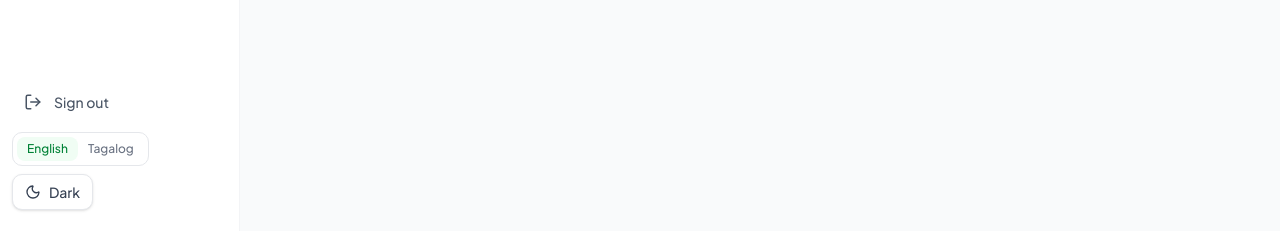
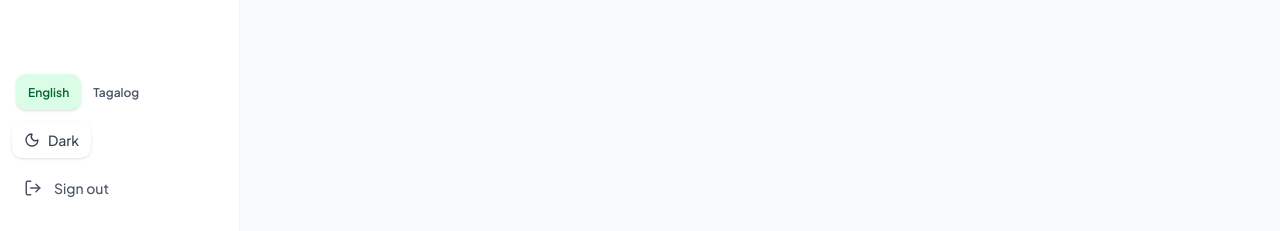
Before and after one commit to angelreinflatchica/SalesSnap-MVP, a Next.js app: page /history in a window 1280 px wide. Shown: the part 566-797 px from the top of the page. Built offline with nearby package versions, Linux system fonts and the light colour scheme; no server answers; the database is empty; sample sign-in values are in the browser's storage.

Commit message:
feat: improve dashboard controls and add groceries category

```diff
--- a/src/components/layout/DashboardLanguageContext.tsx
+++ b/src/components/layout/DashboardLanguageContext.tsx
@@ -69,30 +69,40 @@ export function DashboardLanguageToggle({ compact = false }: DashboardLanguageTo
   const { language, setLanguage } = useDashboardLanguage();
 
   return (
-    <div className="inline-flex rounded-lg border border-gray-200 bg-white p-1 dark:border-zinc-700 dark:bg-zinc-900">
+    <div
+      className={
+        compact
+          ? "inline-flex w-14 flex-col gap-1 rounded-xl bg-white p-1 dark:bg-zinc-900"
+          : "inline-flex items-center rounded-xl bg-white p-1 dark:bg-zinc-900"
+      }
+      role="group"
+      aria-label="Language selector"
+    >
       <button
         type="button"
         onClick={() => setLanguage("en")}
-        className={`rounded-md px-2.5 py-1 text-xs font-medium transition-colors ${
+        className={`${compact ? "w-full px-1 py-1 text-[10px]" : "min-h-[36px] px-3 py-1.5 text-xs"} rounded-lg font-semibold leading-tight transition-colors ${
           language === "en"
-            ? "bg-green-50 text-green-700 dark:bg-green-950/40 dark:text-green-300"
-            : "text-gray-500 hover:text-gray-800 dark:text-zinc-400 dark:hover:text-zinc-100"
+            ? "bg-green-100 text-green-800 shadow-sm dark:bg-green-950/50 dark:text-green-200"
+            : "text-gray-600 hover:bg-gray-100 hover:text-gray-900 dark:text-zinc-300 dark:hover:bg-zinc-800 dark:hover:text-zinc-100"
         }`}
         aria-pressed={language === "en"}
+        aria-label="Switch language to English"
       >
-        {compact ? "EN" : "English"}
+        English
       </button>
       <button
         type="button"
         onClick={() => setLanguage("tl")}
-        className={`rounded-md px-2.5 py-1 text-xs font-medium transition-colors ${
+        className={`${compact ? "w-full px-1 py-1 text-[10px]" : "min-h-[36px] px-3 py-1.5 text-xs"} rounded-lg font-semibold leading-tight transition-colors ${
           language === "tl"
-            ? "bg-green-50 text-green-700 dark:bg-green-950/40 dark:text-green-300"
-            : "text-gray-500 hover:text-gray-800 dark:text-zinc-400 dark:hover:text-zinc-100"
+            ? "bg-green-100 text-green-800 shadow-sm dark:bg-green-950/50 dark:text-green-200"
+            : "text-gray-600 hover:bg-gray-100 hover:text-gray-900 dark:text-zinc-300 dark:hover:bg-zinc-800 dark:hover:text-zinc-100"
         }`}
         aria-pressed={language === "tl"}
+        aria-label="Switch language to Tagalog"
       >
-        {compact ? "TL" : "Tagalog"}
+        Tagalog
       </button>
     </div>
   );
--- a/src/components/layout/Navbar.tsx
+++ b/src/components/layout/Navbar.tsx
@@ -29,21 +29,33 @@ export function Navbar({ businessName, mobileNumber }: NavbarProps) {
       <div className="flex items-center gap-3">
         <DashboardLanguageToggle compact />
         <ThemeToggle compact />
-        <div className="flex h-8 w-8 items-center justify-center rounded-full bg-green-100 dark:bg-green-900/40">
-          <User className="h-4 w-4 text-green-700 dark:text-green-400" />
-        </div>
-        <div className="hidden sm:block">
-          <p className="text-sm font-medium text-gray-900 leading-none dark:text-zinc-100">
+
+        <details className="relative">
+          <summary className="flex h-9 w-9 cursor-pointer list-none items-center justify-center rounded-full bg-green-100 text-green-700 transition-colors hover:bg-green-200 dark:bg-green-900/40 dark:text-green-400 dark:hover:bg-green-900/60">
+            <User className="h-4 w-4" />
+            <span className="sr-only">Account menu</span>
+          </summary>
+
+          <div className="absolute right-0 z-50 mt-2 w-56 rounded-xl border border-gray-200 bg-white p-2 shadow-lg dark:border-zinc-700 dark:bg-zinc-900">
+            <div className="rounded-lg px-2 py-2">
+              <p className="text-[11px] font-semibold uppercase tracking-wide text-gray-500 dark:text-zinc-400">
+                Account
+              </p>
+              <p className="mt-1 truncate text-sm font-medium text-gray-900 dark:text-zinc-100">
                 {businessName ?? mobileNumber ?? copy.common.myBusiness}
               </p>
             </div>
+
             <button
               onClick={() => signOut({ callbackUrl: "/login" })}
-          className="flex h-8 w-8 items-center justify-center rounded-lg text-gray-400 transition-colors hover:bg-gray-100 hover:text-gray-600 dark:text-zinc-500 dark:hover:bg-zinc-800 dark:hover:text-zinc-200"
+              className="mt-1 inline-flex min-h-[40px] w-full items-center gap-2 rounded-lg px-2 py-2 text-sm font-medium text-gray-700 transition-colors hover:bg-gray-100 hover:text-gray-900 dark:text-zinc-300 dark:hover:bg-zinc-800 dark:hover:text-zinc-100"
               aria-label={copy.common.signOut}
             >
               <LogOut className="h-4 w-4" />
+              {copy.common.signOut}
             </button>
+          </div>
+        </details>
       </div>
     </header>
   );
--- a/src/components/layout/Sidebar.tsx
+++ b/src/components/layout/Sidebar.tsx
@@ -91,6 +91,11 @@ export function Sidebar({ collapsed, onToggle }: SidebarProps) {
       </nav>
 
       <div className="mt-4 space-y-2">
+        <div className={cn("space-y-2", collapsed && "flex flex-col items-center")}>
+          <DashboardLanguageToggle compact={collapsed} />
+          <ThemeToggle compact={collapsed} />
+        </div>
+
         <button
           onClick={() => signOut({ callbackUrl: "/login" })}
           title={collapsed ? copy.common.signOut : undefined}
@@ -104,11 +109,6 @@ export function Sidebar({ collapsed, onToggle }: SidebarProps) {
           <LogOut className="h-4.5 w-4.5" />
           {!collapsed && copy.common.signOut}
         </button>
-
-        <div className={cn("space-y-2", collapsed && "flex flex-col items-center")}>
-          <DashboardLanguageToggle compact={collapsed} />
-          <ThemeToggle compact={collapsed} />
-        </div>
       </div>
     </aside>
   );
--- a/src/components/layout/ThemeToggle.tsx
+++ b/src/components/layout/ThemeToggle.tsx
@@ -22,7 +22,7 @@ export function ThemeToggle({ compact = false }: ThemeToggleProps) {
         className={
           compact
             ? "inline-flex h-9 w-9 items-center justify-center rounded-full text-gray-500"
-            : "inline-flex h-9 items-center justify-center rounded-lg border border-gray-200 px-3 text-sm text-gray-500"
+            : "inline-flex h-9 items-center justify-center rounded-lg px-3 text-sm text-gray-500"
         }
         disabled
       >
@@ -39,7 +39,7 @@ export function ThemeToggle({ compact = false }: ThemeToggleProps) {
       className={
         compact
           ? "inline-flex h-9 w-9 items-center justify-center rounded-full text-gray-700 transition-colors hover:bg-gray-100 dark:text-zinc-100 dark:hover:bg-zinc-800"
-          : "inline-flex h-9 items-center justify-center gap-2 rounded-lg border border-gray-200 bg-white px-3 text-sm font-medium text-gray-700 shadow-sm transition-colors hover:bg-gray-50 dark:border-zinc-700 dark:bg-zinc-900 dark:text-zinc-100 dark:hover:bg-zinc-800"
+          : "inline-flex h-9 items-center justify-center gap-2 rounded-lg bg-white px-3 text-sm font-medium text-gray-700 shadow-sm transition-colors hover:bg-gray-50 dark:bg-zinc-900 dark:text-zinc-100 dark:hover:bg-zinc-800"
       }
       aria-label="Toggle theme"
       title={isDark ? "Switch to light mode" : "Switch to dark mode"}
--- a/src/lib/dashboardCopy.ts
+++ b/src/lib/dashboardCopy.ts
@@ -102,7 +102,7 @@ export const dashboardCopy = {
       saleFailedRetry: "Failed to log sale. Please try again.",
       amountPositive: "Amount must be greater than 0",
       labelRequired: "Label is required",
-      suggestedLabels: ["Ingredients", "Packaging", "Gas", "Rent", "Others"],
+      suggestedLabels: ["Ingredients", "Groceries", "Packaging", "Gas", "Rent", "Others"],
       expenseLabel: "Label",
       expensePlaceholder: "e.g. Ingredients",
       amount: "Amount",
@@ -228,7 +228,7 @@ export const dashboardCopy = {
       saleFailedRetry: "Hindi naitala ang benta. Pakisubukang muli.",
       amountPositive: "Dapat mas mataas sa 0 ang halaga",
       labelRequired: "Kailangan ang label",
-      suggestedLabels: ["Sangkap", "Packaging", "Gas", "Renta", "Iba pa"],
+      suggestedLabels: ["Sangkap", "Groceries", "Packaging", "Gas", "Renta", "Iba pa"],
       expenseLabel: "Label",
       expensePlaceholder: "hal. Sangkap",
       amount: "Halaga",
```
Lines whose indentation alone changed are shown as unchanged.
